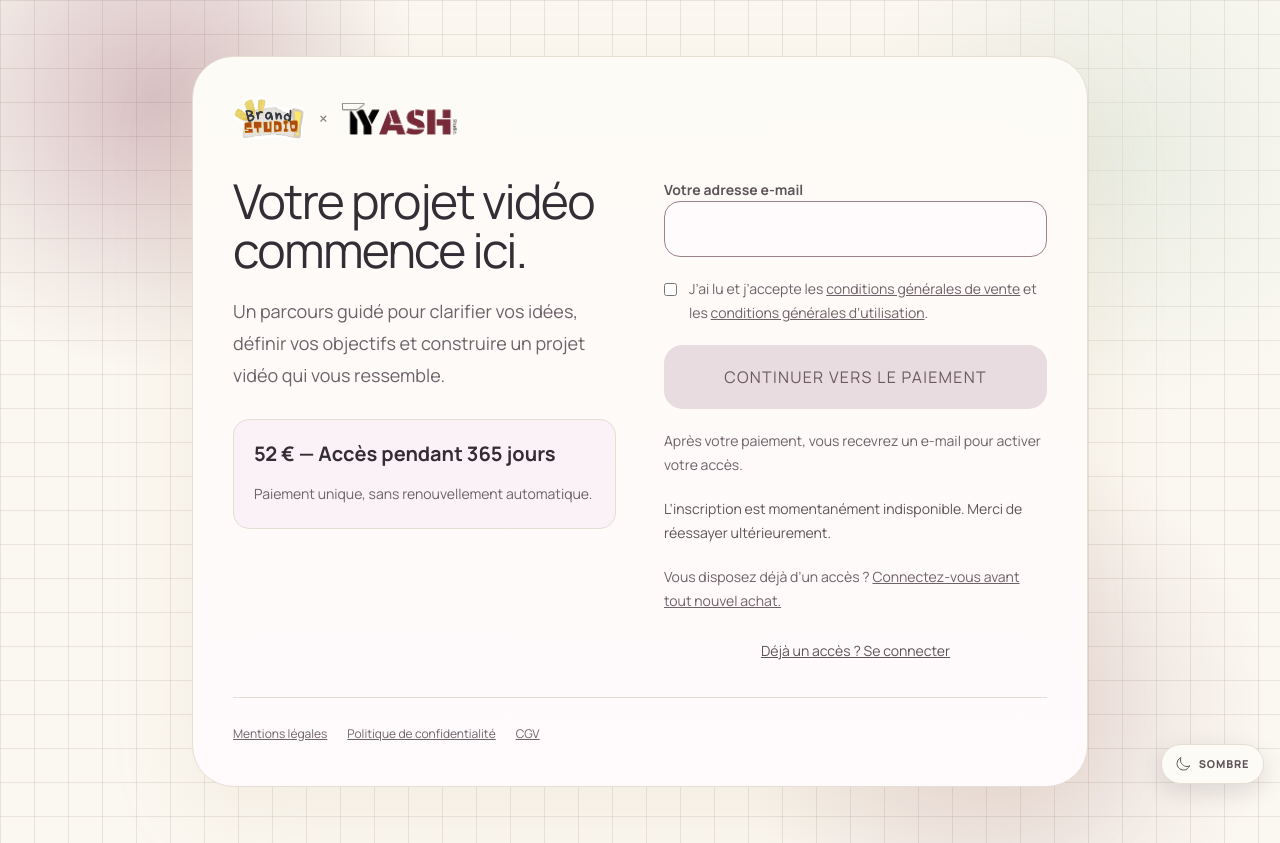
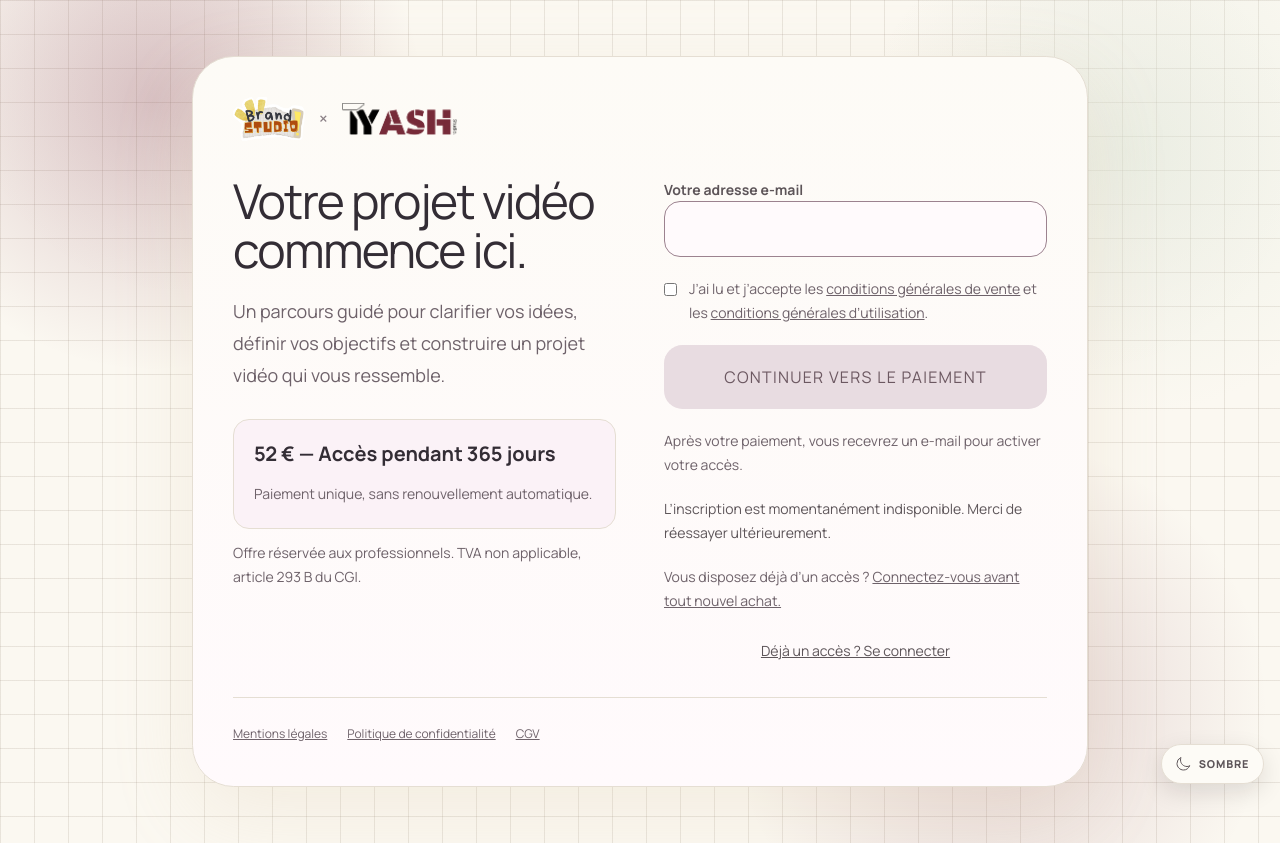
Before and after one commit to marinedelanneau-alt/Brand-Studio-X-Ty-Ash, a Next.js app: page /register in a window 1280 px wide. Built offline with nearby package versions, Linux system fonts and the light colour scheme; no server answers; the database is empty.

Commit message:
Clarify professional offer and VAT treatment

```diff
--- a/app/register/page.tsx
+++ b/app/register/page.tsx
@@ -25,6 +25,7 @@ export default async function RegisterPage({ searchParams }: { searchParams: Pro
           <p className="mt-5 text-lg leading-8 text-[var(--text-muted)]">Un parcours guidé pour clarifier vos idées, définir vos objectifs et construire un projet vidéo qui vous ressemble.</p>
           <div className="mt-7 rounded-2xl border border-[var(--border)] bg-[var(--tyash-subtle)] p-5"><p className="text-xl font-bold text-[var(--heading-color)]">52 € — Accès pendant 365 jours</p>
             <p className="mt-3 text-sm leading-7 text-[var(--text-muted)]">Paiement unique, sans renouvellement automatique.</p></div>
+          <p className="mt-3 text-sm leading-6 text-[var(--text-muted)]">Offre réservée aux professionnels. TVA non applicable, article 293 B du CGI.</p>
         </div>
         <div className="min-w-0">
           {query.payment === "cancelled" ? <p role="status" className="mb-5 text-sm leading-7">Votre paiement n’a pas été finalisé. Vous pouvez reprendre votre paiement. Si vous avez déjà payé, attendez votre confirmation avant de recommencer.</p> : null}
```
